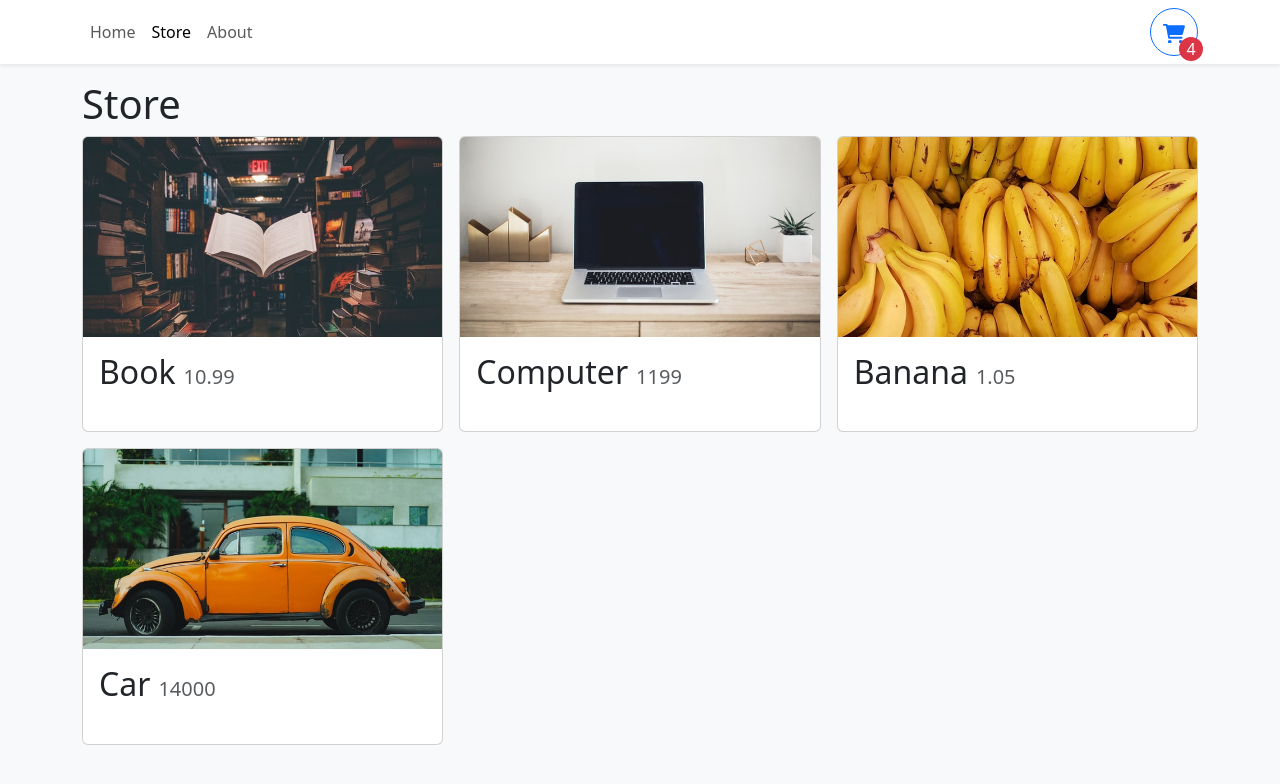
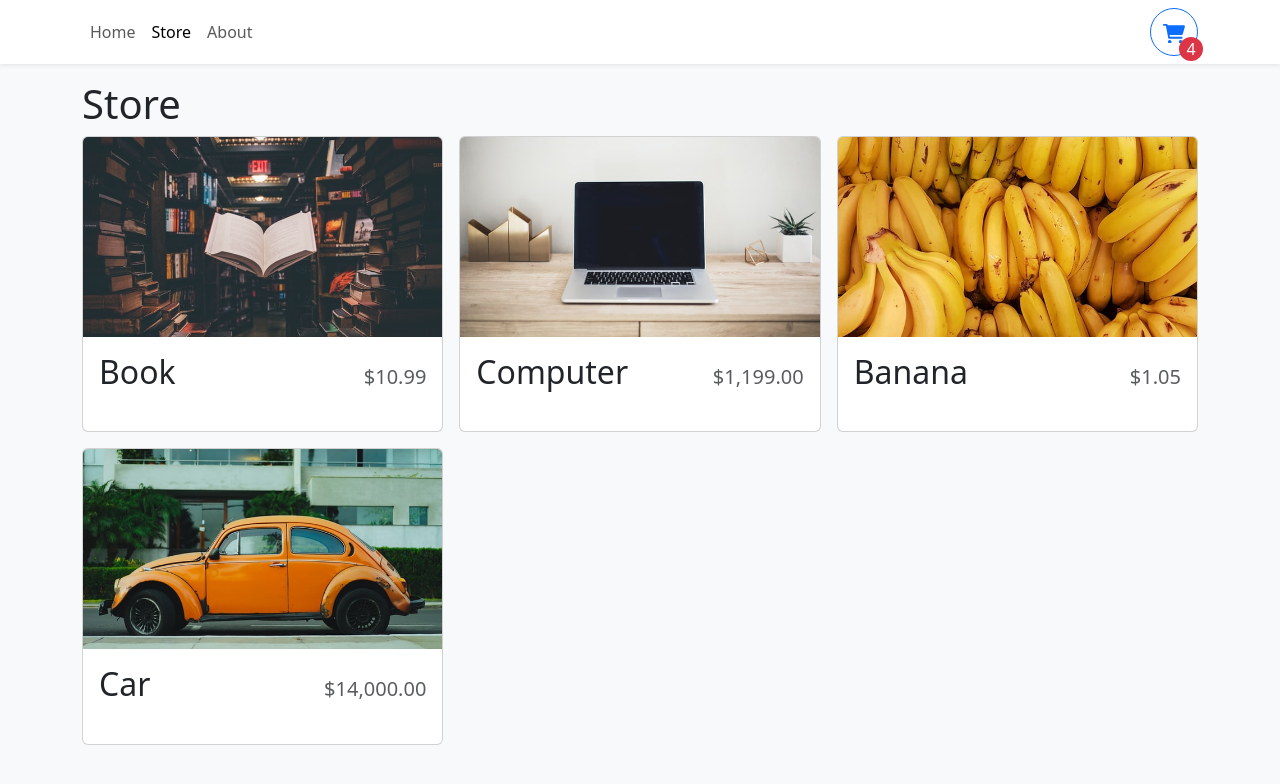
Before and after one commit to jerommiole/react-typescript-shopping-cart, a React (Vite) app: page /store in a window 1280 px wide. Shown: the top 784 px of the page. Built offline with nearby package versions, Linux system fonts and the light colour scheme.

Commit message:
new: utilities currency

```diff
--- a/src/components/StoreItem.tsx
+++ b/src/components/StoreItem.tsx
@@ -1,4 +1,5 @@
 import { Card } from "react-bootstrap"
+import { formatCurrency } from "../utilities/formatCurrency"
 
 type StoreItemProps = {
     id: number
@@ -16,10 +17,9 @@
             style={{objectFit: "cover"}}
         />
         <Card.Body className="d-flex flex-column">
-            <Card.Title className="d-flex
-            justify-content-space-between align-items-baseline mb-4">
+            <Card.Title className="d-flex justify-content-between align-items-baseline mb-4">
                 <span className="fs-2">{name}</span>
-                <span className="ms-2 text-muted">{price}</span>
+                <span className="ms-2 text-muted">{formatCurrency(price)}</span>
             </Card.Title>
         </Card.Body>
     </Card>
--- /dev/null
+++ b/src/utilities/formatCurrency.ts
@@ -0,0 +1,8 @@
+const CURRENCY_FORMATTER = new Intl.NumberFormat(undefined, {
+    currency: "USD",
+    style: "currency"
+})
+
+export function formatCurrency(number: number) {
+    return CURRENCY_FORMATTER.format(number)
+}
```
